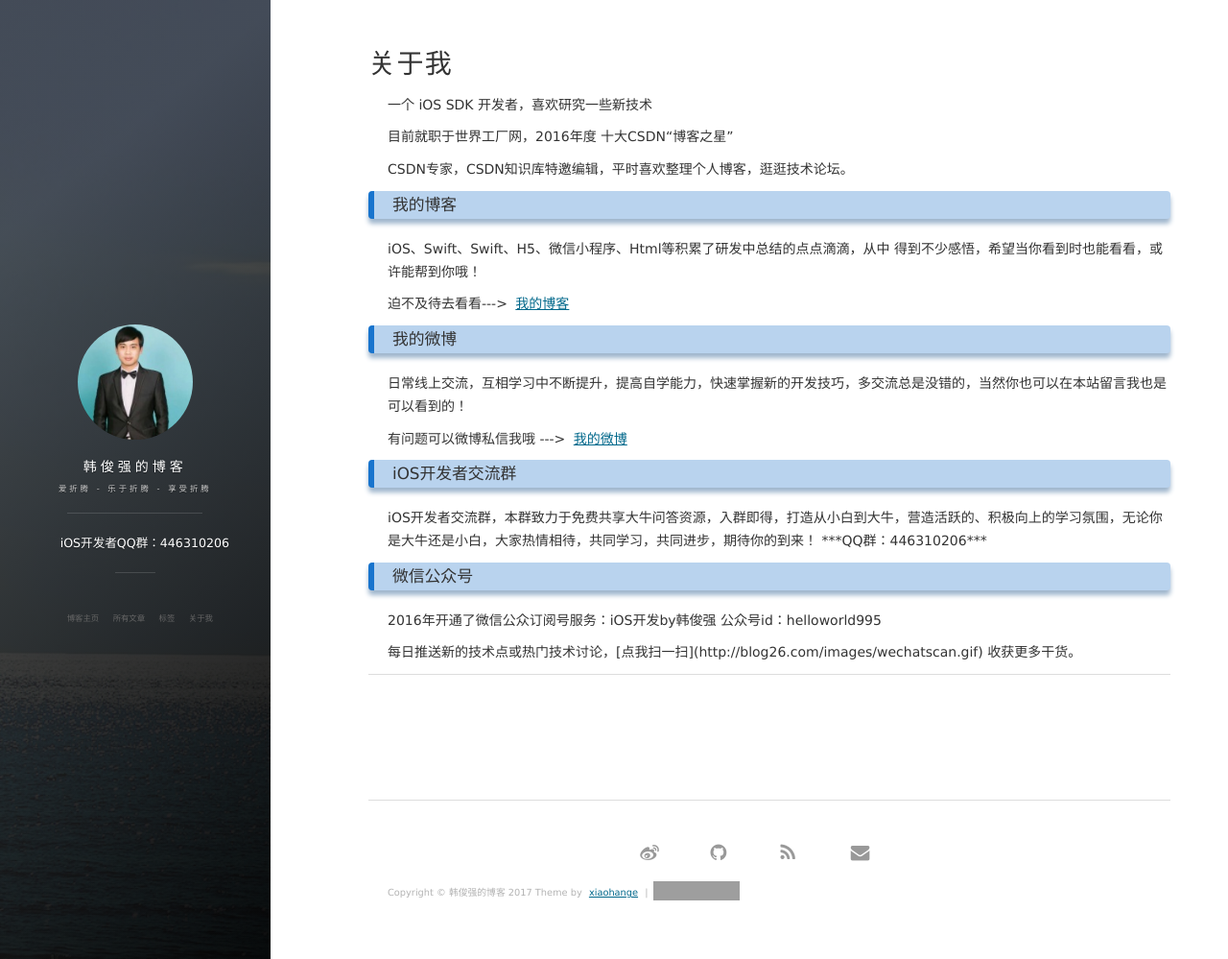
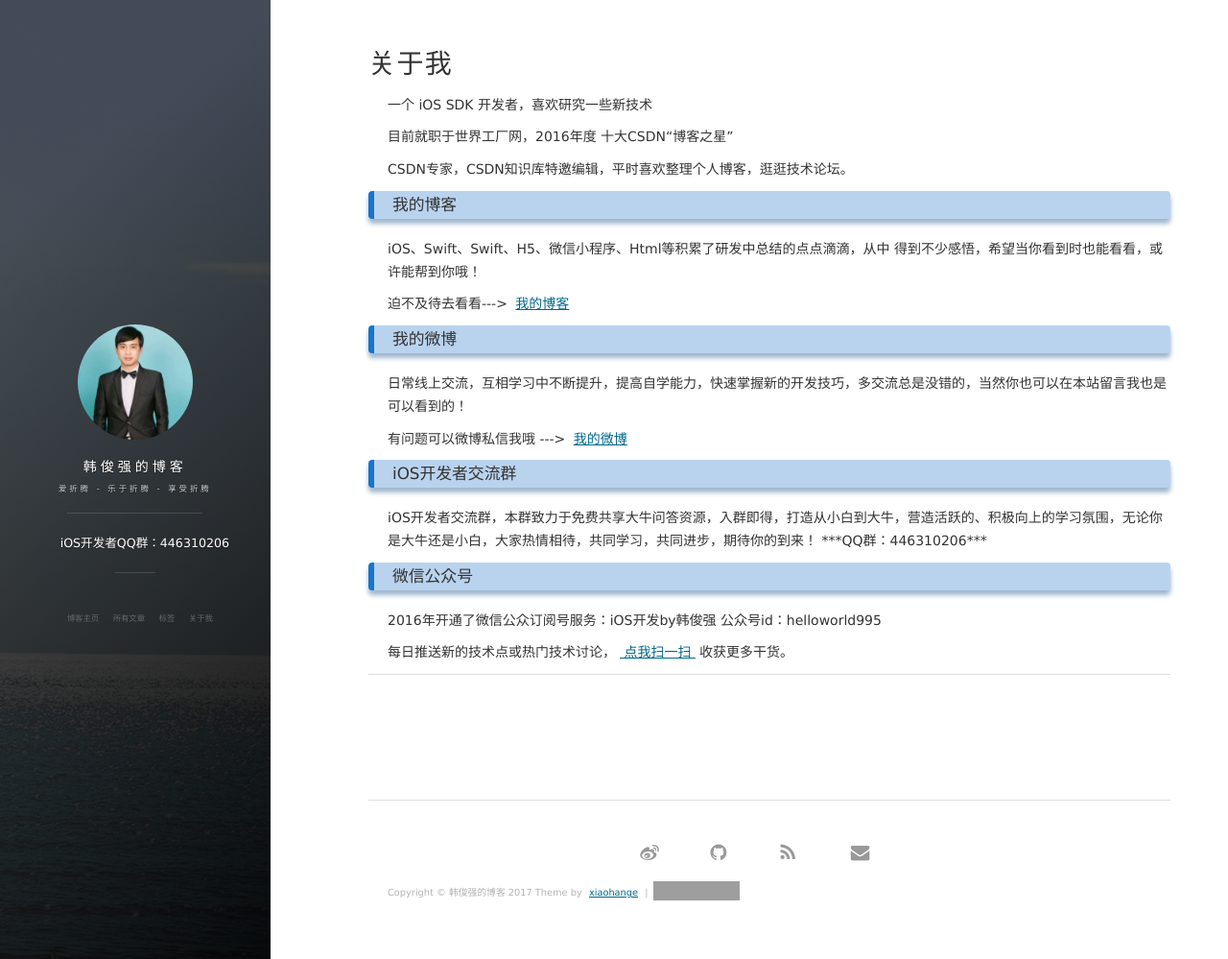
Before and after one commit to xiaohange/xiaohange.github.io, a Jekyll site: the page built from about.md, in a window 1280 px wide and 999 px high. Shown: the whole window at 96% size. Built offline with Jekyll 4.4.1, drawn with Linux system fonts in a browser that asks for light colours; nearby versions of some CDN libraries; comment, search, counter and statistics services are not loaded; some of the changed lines change nothing that is shown; grey boxes are pictures that could not be loaded.

Commit message:
fix: 公众号

```diff
--- a/about.md
+++ b/about.md
@@ -35,6 +35,6 @@
 <h3> 微信公众号 </h3>
 <p>
 2016年开通了微信公众订阅号服务：iOS开发by韩俊强  公众号id：helloworld995<p>
-每日推送新的技术点或热门技术讨论，[点我扫一扫](http://blog26.com/images/wechatscan.gif)  收获更多干货。
+每日推送新的技术点或热门技术讨论，<a target="_blank" href="http://blog26.com/images/wechatscan.gif/"> 点我扫一扫 </a> 收获更多干货。
 <p>
 {% include comments.html %}
```
